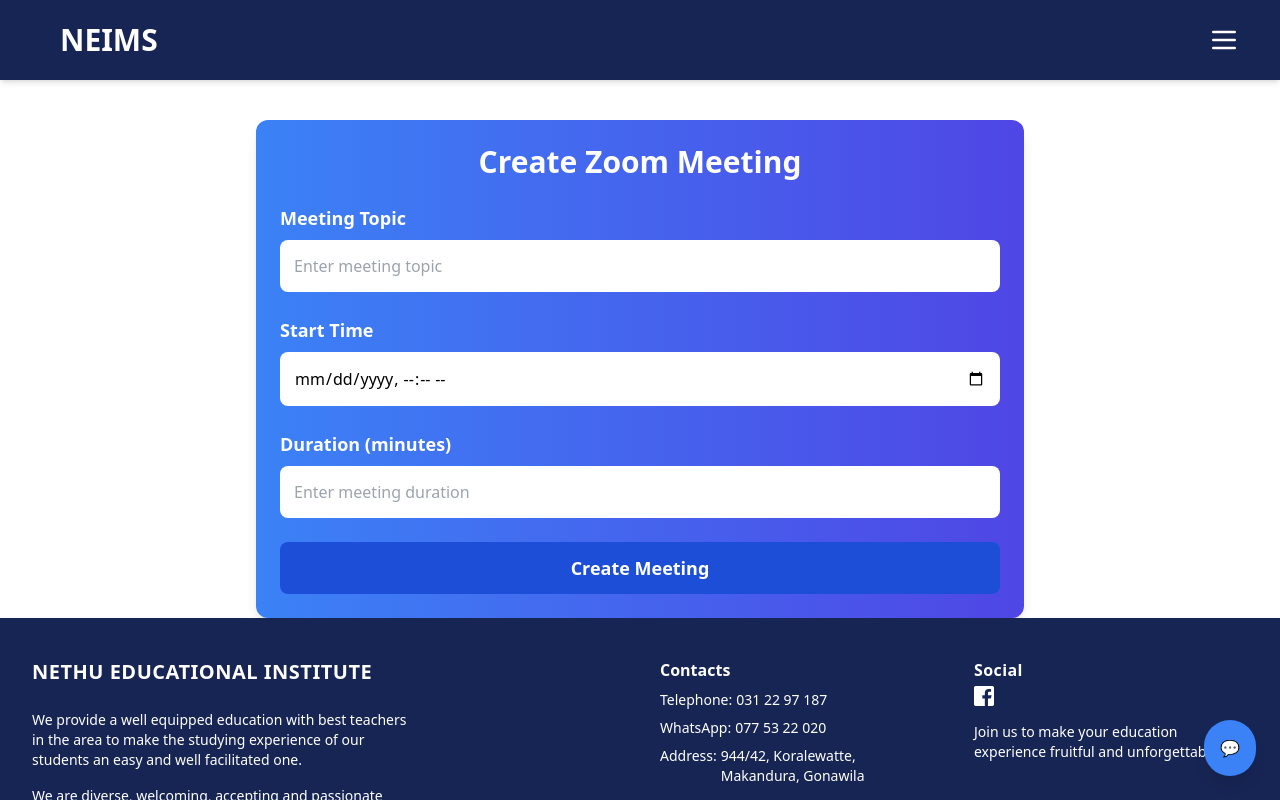
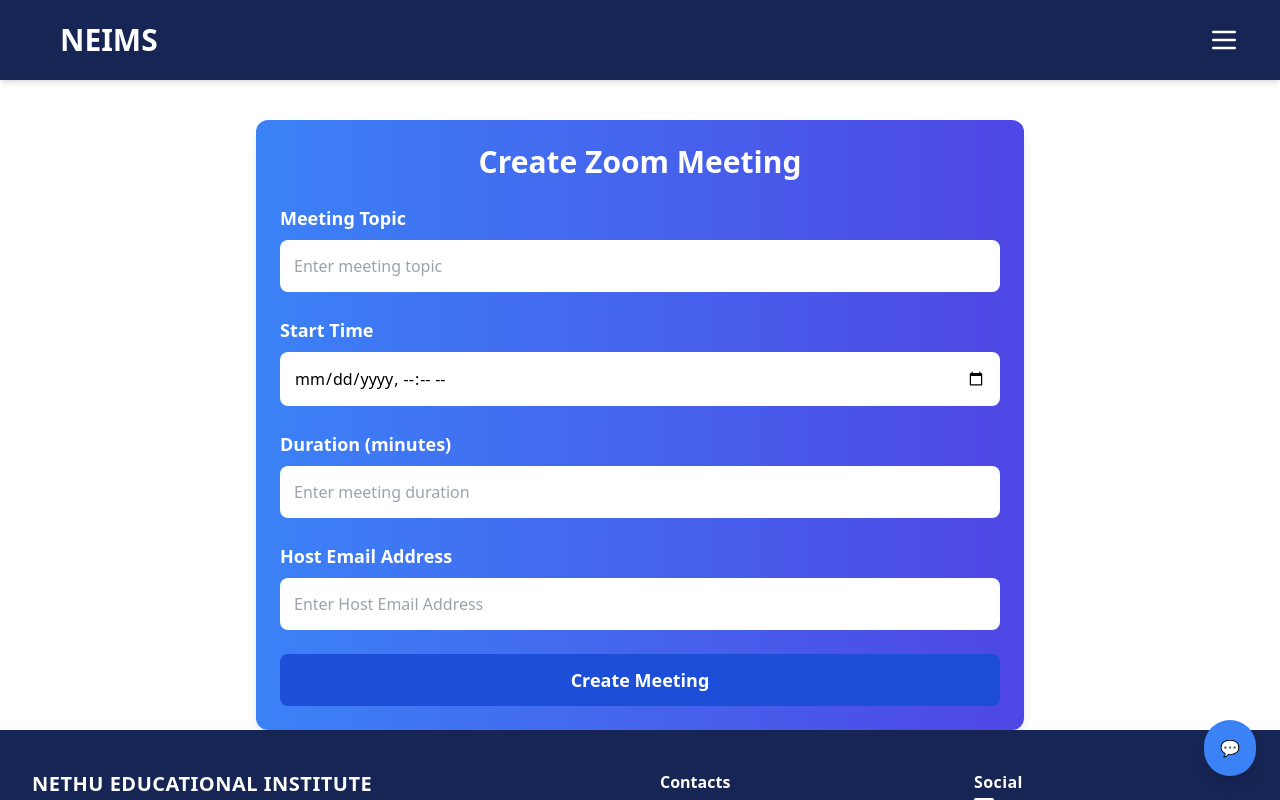
Before and after one commit to yasiith/Nethu_Education_Institute_Management_System, a Next.js app in the folder Nethu_Education_Institute_Management_System/: page /teachers/classes/1/months-meetings/1/meetings in a window 1280 px wide. Shown: the top 800 px of the page. Built offline with nearby package versions, Linux system fonts and the light colour scheme.

Commit message:
meeting host functionality

```diff
--- a/Nethu_Education_Institute_Management_System/components/Teacher/Meeting/MeetingCreatePage.jsx
+++ b/Nethu_Education_Institute_Management_System/components/Teacher/Meeting/MeetingCreatePage.jsx
@@ -14,6 +14,7 @@
     startTime: '',
     duration: '',
     studentsAllowed: '',
+    hostEmail: '',
   });
 
   const [message, setMessage] = useState('');
@@ -55,6 +56,7 @@
         startTime: '',
         duration: '',
         studentsAllowed: '',
+        hostEmail: '',
       });
 
       // Redirect to months meetings page after a short delay
@@ -113,6 +115,19 @@
         </div>
 
         <div>
+          <label className="block text-white text-lg font-semibold mb-2">Host Email Address</label>
+          <input
+            type="text"
+            name="hostEmail"
+            placeholder="Enter Host Email Address"
+            value={formData.hostEmail}
+            onChange={handleChange}
+            className="w-full p-3 rounded-lg border-2 border-transparent focus:ring-2 focus:ring-blue-500 focus:border-transparent transition-all duration-300"
+            required
+          />
+        </div>
+
+        <div>
           <button
             type="submit"
             disabled={loading}
```
Also changed, not shown: 2 other files (tests, documents, lock files or other folders).
